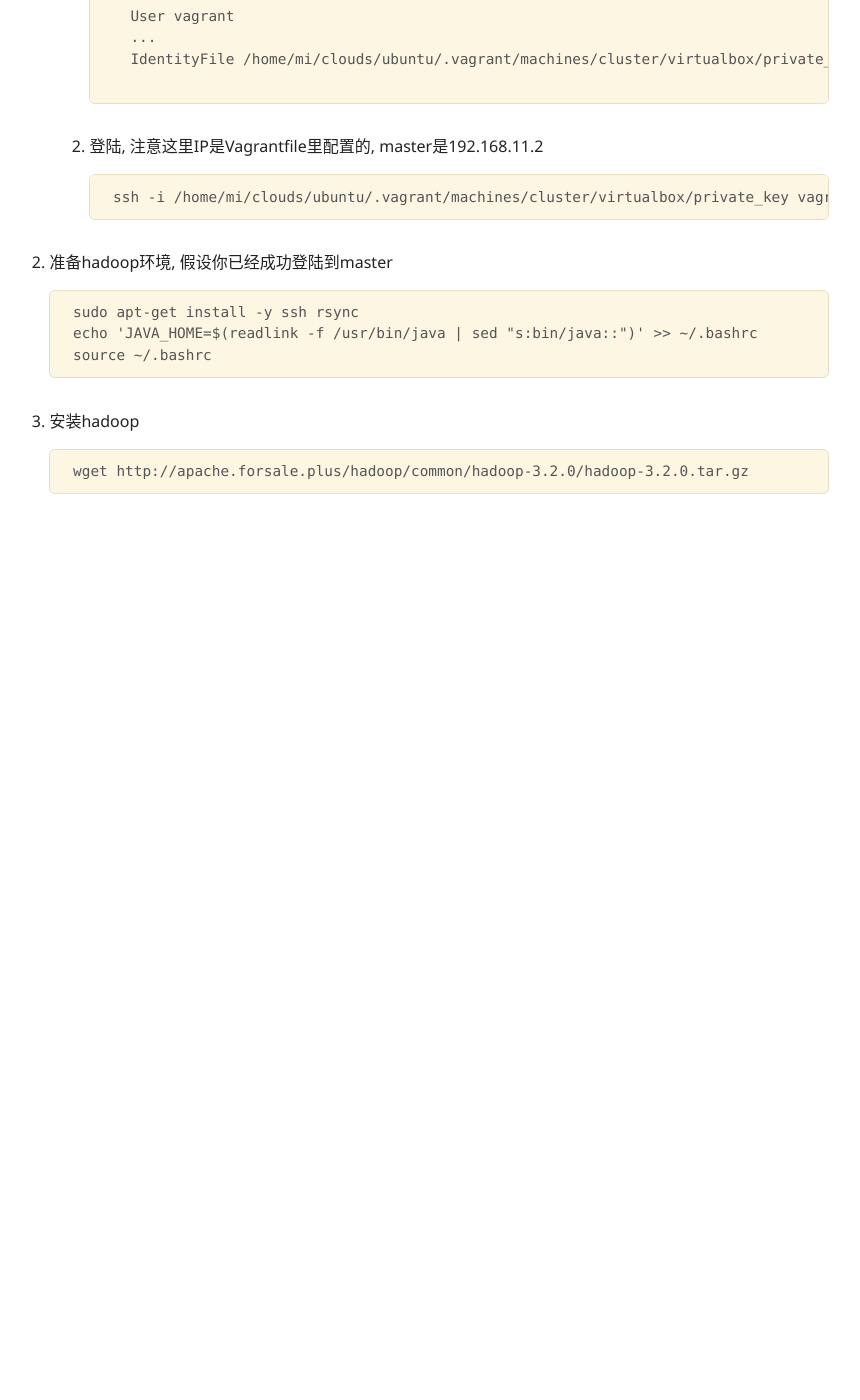
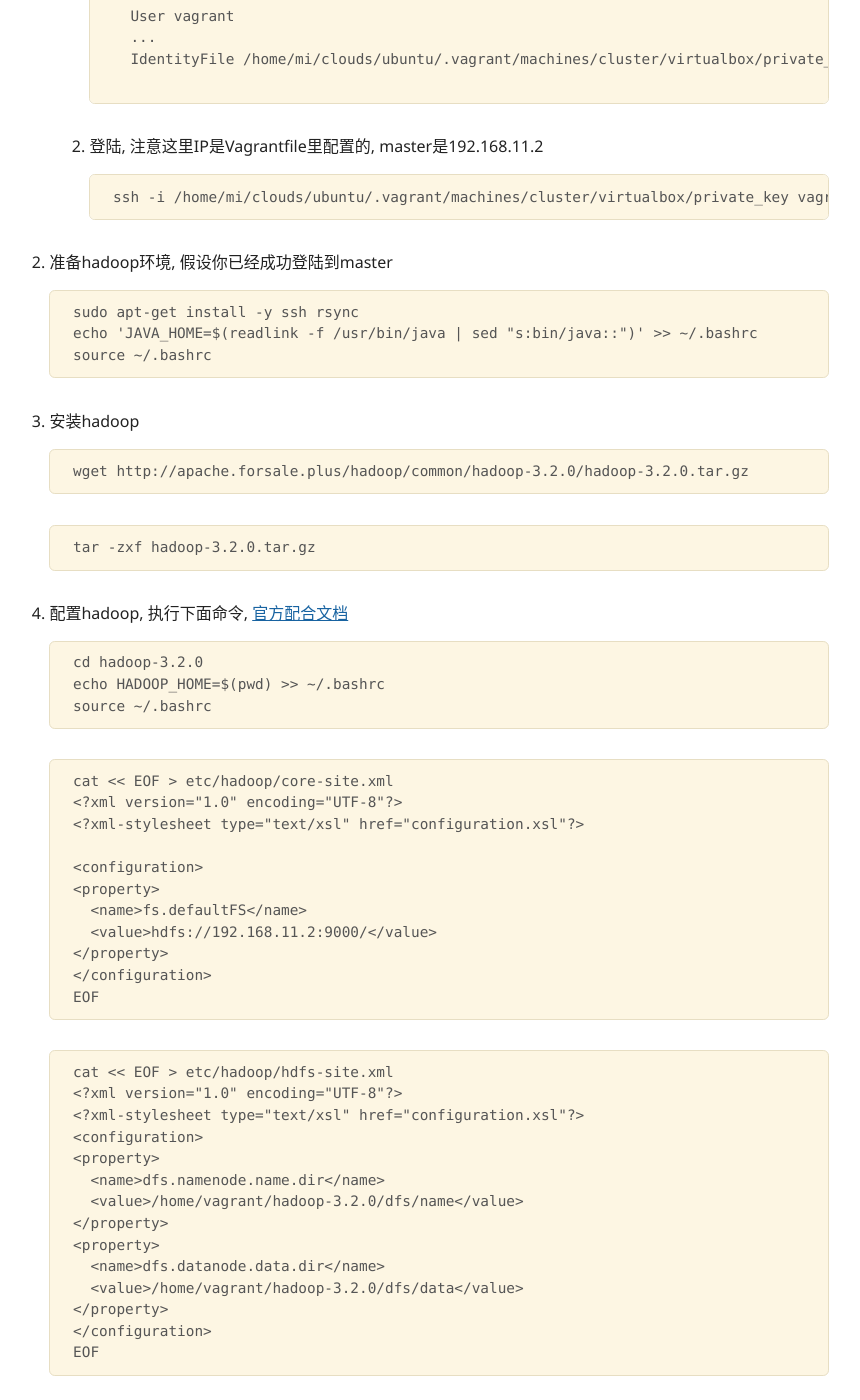
Before and after one commit to zwidny/zwidny.github.io, a Jekyll site: the page built from _posts/2019-02-01-hadoop-install-guide.md, in a window 1280 px wide and 1400 px high, scrolled down 1909 px. Shown: the whole window, without its empty margins (221-1081 px from the left). Built offline with Jekyll 4.4.1, drawn with Linux system fonts in a browser that asks for light colours; before the commit the page ends 2466 px from its top, so only the background shows below that.

Commit message:
更新文档

````diff
--- a/_posts/2019-02-01-hadoop-install-guide.md
+++ b/_posts/2019-02-01-hadoop-install-guide.md
@@ -111,3 +111,44 @@ categories: hadoop guide
    ```text
    wget http://apache.forsale.plus/hadoop/common/hadoop-3.2.0/hadoop-3.2.0.tar.gz
    ```
+   ```text
+   tar -zxf hadoop-3.2.0.tar.gz
+   ```
+
+1. 配置hadoop, 执行下面命令, [官方配合文档](https://hadoop.apache.org/docs/r3.2.0/hadoop-project-dist/hadoop-common/ClusterSetup.html)
+
+   ```text
+   cd hadoop-3.2.0
+   echo HADOOP_HOME=$(pwd) >> ~/.bashrc
+   source ~/.bashrc
+   ```
+
+   ```text
+   cat << EOF > etc/hadoop/core-site.xml
+   <?xml version="1.0" encoding="UTF-8"?>
+   <?xml-stylesheet type="text/xsl" href="configuration.xsl"?>
+
+   <configuration>
+   <property>
+     <name>fs.defaultFS</name>
+     <value>hdfs://192.168.11.2:9000/</value>
+   </property>
+   </configuration>
+   EOF
+   ```
+   ```text
+   cat << EOF > etc/hadoop/hdfs-site.xml
+   <?xml version="1.0" encoding="UTF-8"?>
+   <?xml-stylesheet type="text/xsl" href="configuration.xsl"?>
+   <configuration>
+   <property>
+     <name>dfs.namenode.name.dir</name>
+     <value>/home/vagrant/hadoop-3.2.0/dfs/name</value>
+   </property>
+   <property>
+     <name>dfs.datanode.data.dir</name>
+     <value>/home/vagrant/hadoop-3.2.0/dfs/data</value>
+   </property>
+   </configuration>
+   EOF
+   ```
````
